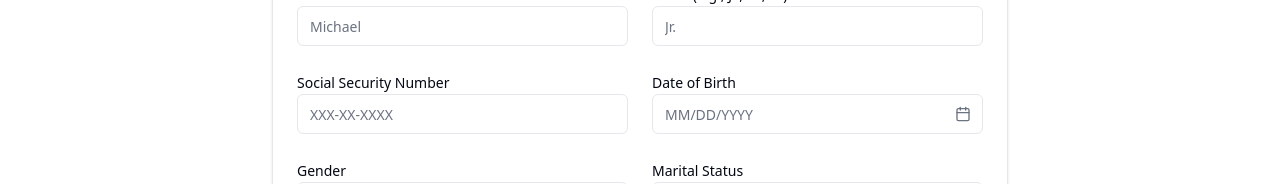
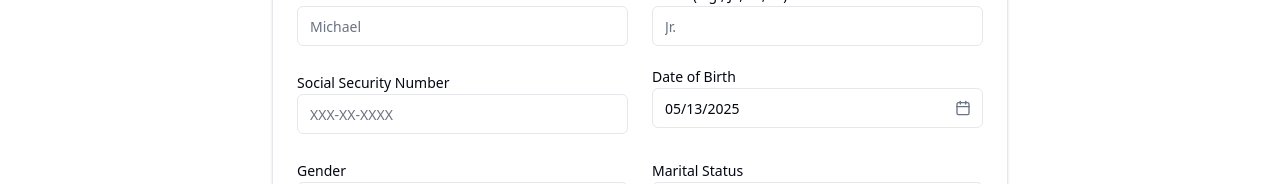
Before and after one commit to scottspivey/nextCompApp, a Next.js app in the folder next-comp-app/: page /workers/new in a window 1280 px wide. Shown: the part 325-509 px from the top of the page. Built offline with nearby package versions, Linux system fonts and the light colour scheme; no server answers.

Commit message:
Changes to be committed: 	modified:   next-comp-app/app/Components/ui/alternative-date-picker.tsx 	modified:   next-comp-app/package-lock.json 	modified:   next-comp-app/package.json

```diff
--- a/next-comp-app/app/Components/ui/alternative-date-picker.tsx
+++ b/next-comp-app/app/Components/ui/alternative-date-picker.tsx
@@ -23,6 +23,11 @@ interface AlternativeDatePickerProps<
     dateFormat?: string;
     showPopperArrow?: boolean;
     className?: string; // Allow passing custom class to the wrapper
+    minDate?: Date | null; // New prop for minimum selectable date
+    maxDate?: Date | null; // New prop for maximum selectable date
+    showMonthDropdown?: boolean; // Prop to show month dropdown
+    showYearDropdown?: boolean;  // Prop to show year dropdown
+    dropdownMode?: "scroll" | "select"; // Prop for dropdown mode
 }
 
 // Custom Input for react-datepicker to make it look like a ShadCN input
@@ -36,9 +41,10 @@ const CustomDatePickerInput = forwardRef<
             onClick={onClick}
             ref={ref}
             placeholder={placeholder}
-            className={cn(error && "border-destructive")}
+            className={cn(error && "border-destructive")} // Apply error styling
+            readOnly // Make input read-only to encourage use of picker
         />
-        <LucideCalendarIcon className="absolute right-3 top-1/2 h-4 w-4 -translate-y-1/2 text-muted-foreground" />
+        <LucideCalendarIcon className="absolute right-3 top-1/2 h-4 w-4 -translate-y-1/2 text-muted-foreground pointer-events-none" />
     </div>
 ));
 CustomDatePickerInput.displayName = "CustomDatePickerInput";
@@ -55,7 +61,12 @@ export function AlternativeDatePicker<
     placeholder = "Select a date",
     dateFormat = "MM/dd/yyyy",
     showPopperArrow = false,
-    className
+    className,
+    minDate, // Destructure new prop
+    maxDate, // Destructure new prop
+    showMonthDropdown = false, // Default to false
+    showYearDropdown = false,  // Default to false
+    dropdownMode = "scroll" // Default to scroll
 }: AlternativeDatePickerProps<TFieldValues, TName>) {
     return (
         <Controller
@@ -64,22 +75,24 @@ export function AlternativeDatePicker<
             rules={rules}
             render={({ field: { onChange, onBlur, value }, fieldState: { error } }) => (
                 <div className={cn("w-full", className)}>
-                    {label && <Label htmlFor={name} className={cn(error && "text-destructive")}>{label}</Label>}
+                    {label && <Label htmlFor={name} className={cn("mb-1 block", error && "text-destructive")}>{label}</Label>}
                     <DatePicker
-                        selected={value ? ((value as unknown) instanceof Date ? value : new Date(value as string)) : null}
+                        selected={value ? (typeof value === 'object' && value !== null && 'getTime' in value ? value : new Date(value as string)) : new Date()}
                         onChange={(date: Date | null) => onChange(date)}
                         onBlur={onBlur}
                         dateFormat={dateFormat}
                         placeholderText={placeholder}
                         showPopperArrow={showPopperArrow}
-                        customInput={<CustomDatePickerInput error={!!error} />}
-                        wrapperClassName="w-full" // Ensure the wrapper takes full width
-                        popperPlacement="bottom-start" // Adjust as needed
-                        // You can add more react-datepicker props here as needed:
-                        // showMonthDropdown
-                        // showYearDropdown
-                        // dropdownMode="select"
-                        // isClearable
+                        customInput={<CustomDatePickerInput error={!!error} placeholder={placeholder} />}
+                        wrapperClassName="w-full"
+                        popperPlacement="bottom-start"
+                        minDate={minDate || undefined} // Pass minDate to DatePicker
+                        maxDate={maxDate || undefined} // Pass maxDate to DatePicker
+                        showMonthDropdown={showMonthDropdown}
+                        showYearDropdown={showYearDropdown}
+                        dropdownMode={dropdownMode}
+                        yearDropdownItemNumber={maxDate && minDate ? maxDate.getFullYear() - minDate.getFullYear() + 1 : 100} // Adjust number of years in dropdown
+                        scrollableYearDropdown={dropdownMode === 'scroll'}
                     />
                     {error && <p className="mt-1 text-xs text-destructive">{error.message}</p>}
                 </div>
--- a/next-comp-app/package.json
+++ b/next-comp-app/package.json
@@ -46,7 +46,6 @@
         "class-variance-authority": "^0.7.1",
         "clsx": "^2.1.1",
         "date-fns": "^4.1.0",
-        "eslint": "^9.26.0",
         "eslint-config-next": "^15.3.2",
         "eslint-plugin-react": "^7.37.5",
         "eslint-plugin-react-hooks": "^4.6.0",
@@ -79,7 +78,7 @@
         "@types/react-dom": "^19",
         "@types/stripe": "^8.0.416",
         "autoprefixer": "^10.4.21",
-        "eslint": "^8.57.0",
+        "eslint": "^8.57.1",
         "eslint-config-next": "^15.3.2",
         "eslint-plugin-react": "^7.34.3",
         "eslint-plugin-react-hooks": "^4.6.2",
```
Also changed, not shown: 1 other file (tests, documents, lock files or other folders).
